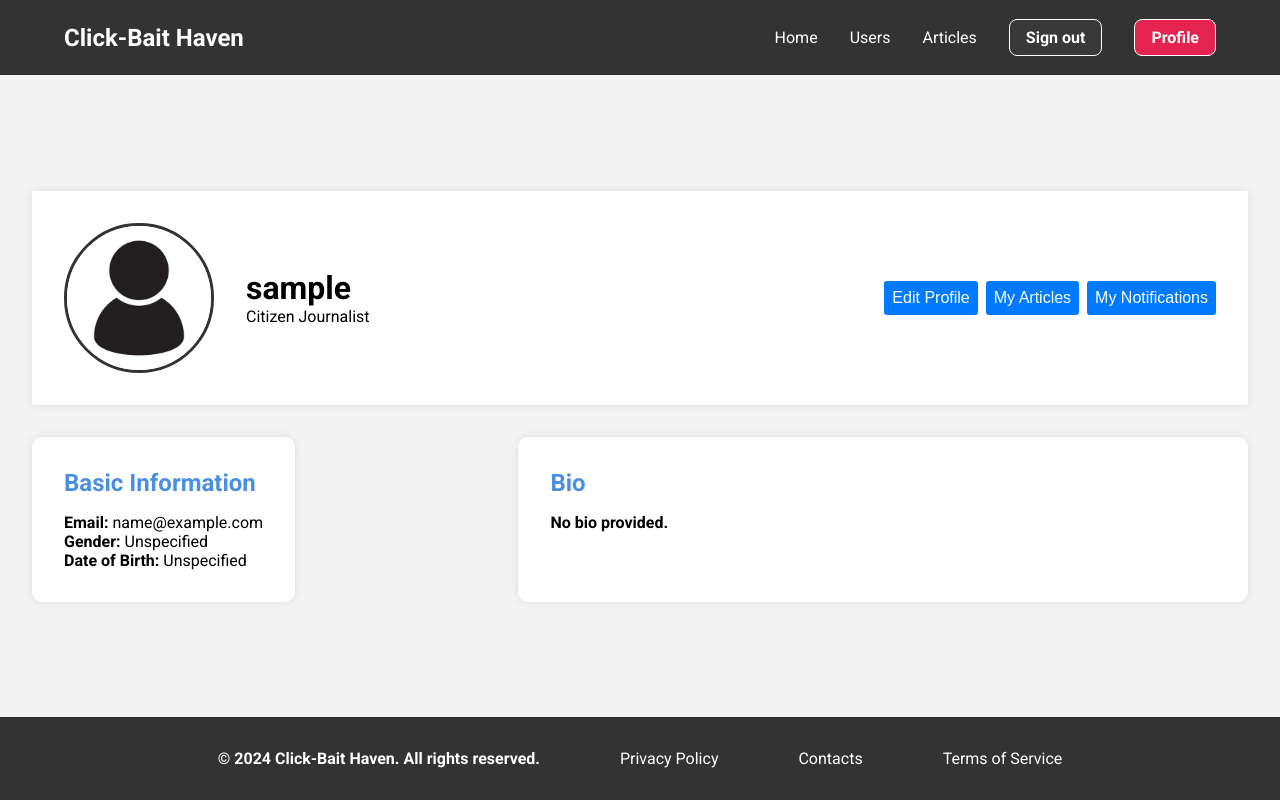
After one commit to VenomRevenge/Click-Bait-Haven, a Django app: page /profiles/1/details/ in a window 1280 px wide. The commit adds this page. Run offline with Django 4.2, Linux system fonts and the light colour scheme; the visitor is signed in with stand-in values (Sample User, id 1); data comes from the database, SQL or seed files in the repository; some web fonts are replaced.

Commit message:
feat: profile details page and functionality, also minor fix to sign-in logic to redirect you when there is a ?next= param

```diff
--- a/click_bait_haven/urls.py
+++ b/click_bait_haven/urls.py
@@ -22,4 +22,5 @@ from django.conf import settings
 urlpatterns = [
     path('admin/', admin.site.urls),
     path('', include('home.urls')),
+    path('profiles/', include('profiles.urls')),
 ] + static(settings.MEDIA_URL, document_root=settings.MEDIA_ROOT)
--- a/home/views.py
+++ b/home/views.py
@@ -4,7 +4,6 @@ from django.urls import reverse_lazy
 from django.views.generic import FormView
 from django.contrib.auth.views import LoginView
 from home.forms import RegisterForm, SignInForm
-from profiles.models import Profile
 
 
 def index(request):
@@ -35,6 +34,9 @@ class SignIn(LoginView):
     redirect_authenticated_user = True
 
     def get_redirect_url(self):
+        next_url = self.request.POST.get('next')
+        if next_url:
+            return next_url
         return reverse_lazy('index')
 
     def get_context_data(self, **kwargs):
--- /dev/null
+++ b/profiles/urls.py
@@ -0,0 +1,9 @@
+from django.urls import path, include
+from profiles.views import ProfileDetails
+
+
+urlpatterns = [
+    path('<int:pk>/', include([
+        path('details/', ProfileDetails.as_view(), name='profile_details')
+    ]))
+]
--- a/profiles/views.py
+++ b/profiles/views.py
@@ -1,3 +1,17 @@
-from django.shortcuts import render
 
-# Create your views here.
+from django.shortcuts import get_object_or_404, redirect, render
+from django.views.generic import DetailView
+from django.contrib.auth.mixins import LoginRequiredMixin
+from profiles.models import Profile
+
+class ProfileDetails(LoginRequiredMixin, DetailView):
+    model = Profile
+    template_name = 'profiles/profile.html'
+    context_object_name = 'profile'
+
+
+    def get_context_data(self, **kwargs):
+        context = super().get_context_data(**kwargs)
+
+        context['buttons'] = self.request.user.profile.pk == self.object.pk
+        return context
--- /dev/null
+++ b/static/styles/profile.css
@@ -0,0 +1,138 @@
+body {
+    background-color: #F4F4F4;
+}
+
+.site {
+    justify-content: space-between;
+    height: 100vh;
+}
+
+header {
+    position: relative;
+}
+
+main {
+    width: 100%;
+    display: flex;
+    flex-direction: column;
+    align-items: center;
+    gap: 2rem;
+}
+
+.profile-header {
+    display: flex;
+    background-color: white;
+    width:60%;
+    justify-content: space-between;
+    padding: 2rem;
+    box-shadow: 0 0 10px rgba(0, 0, 0, 0.1);
+}
+
+.profile-info {
+    display: flex;
+    justify-content: center;
+    align-items: center;
+    gap: 2rem;
+}
+
+.profile-pic {
+     max-width: 150px;
+     overflow: hidden;
+     border-radius: 50%;
+     object-fit: cover;
+     object-position: center;
+     border: 3px solid #333333;
+}
+
+
+.profile-content {
+    display: flex;
+    width: 60%;
+    justify-content: space-between;
+
+}
+
+.details-buttons {
+    display: flex;
+    align-items: center;
+    gap: 0.5rem;
+}
+
+.btn-details {
+    background-color: #007BFF;
+    color: white;
+    padding: 0.5rem;
+    border: none;
+    border-radius: 3px;
+    font-size: 1rem;
+}
+
+.btn-details:hover {
+    cursor: pointer;
+    background-color: #0056b3;
+}
+
+.details-title {
+    color: rgb(74, 144, 226);
+    margin-bottom: 1rem;
+}
+
+.basic-info {
+    background-color: white;
+    padding: 2rem;
+    border-radius: 10px;
+    box-shadow: 0 0 10px rgba(0, 0, 0, 0.1);
+}
+
+.bio {
+    background-color: white;
+    padding: 2rem;
+    min-width: 60%;
+    border-radius: 10px;
+    box-shadow: 0 0 10px rgba(0, 0, 0, 0.1);
+}
+
+.bio p {
+    max-width: 70ch;
+}
+
+
+@media screen and (max-width: 1600px) {
+    .profile-header,
+    .profile-content {
+        width: 80%;
+    }
+}
+
+@media screen and (max-width: 1300px) {
+    .profile-header,
+    .profile-content {
+        width: 95%;
+    }
+}
+
+@media screen and (max-width: 1030px) {
+
+    main {
+        padding: 2rem 0;
+    }
+
+    .profile-content {
+        flex-direction: column;
+        gap: 2rem;
+    }
+}
+
+@media screen and (max-width: 800px) {
+    .profile-header {
+        flex-direction: column;
+        gap: 3rem;
+    }
+    .details-buttons {
+        flex-direction: column;
+    }
+
+    .btn-details {
+        width: 33%
+    }
+}
--- a/templates/header.html
+++ b/templates/header.html
@@ -10,7 +10,7 @@
         <form action="{% url 'sign_out' %}" method="post" id="sign-out-form" style="display: none;">
             {% csrf_token %}
         </form>
-        <a href="" class="signup-btn">Profile</a>
+        <a href="{% url 'profile_details' user.profile.pk %}" class="signup-btn">Profile</a>
         {% else %}
         <a href="{% url 'sign_in' %}" class="login-btn">Sign in</a>
         <a href="{% url 'register' %}" class="signup-btn">Register</a>
--- a/templates/home/sign-in.html
+++ b/templates/home/sign-in.html
@@ -19,10 +19,14 @@
                     Wrong username or password!
                 </p>
                 {% endif %}
-                <form action="/sign-in/" method="post" class="register-form">
+                <form method="post" class="register-form">
 
                     {{ form }}
                     {% csrf_token %}
+
+                    {% if request.GET.next %}
+                        <input type="hidden" name="next" value="{{ request.GET.next }}">
+                    {% endif %}
 
                     <button type="submit" class="register-btn">Sign in</button>
                 </form>
--- /dev/null
+++ b/templates/profiles/profile.html
@@ -0,0 +1,68 @@
+{% extends 'base.html' %}
+{% load static %}
+
+    {% block styles %}
+    <link rel="stylesheet" href="{% static 'styles/profile.css' %}">
+    {% endblock %}
+
+        {% block content %}
+
+        <main>
+
+            <div class="profile-header">
+                <div class="profile-info">
+
+                    {% if profile.profile_picture %}
+                    <div class="profile-pic">
+                        <img src="{{ profile.profile_picture.url }}" alt="Profile Picture">
+                    </div>
+                    {% else %}
+                    <div class="profile-pic">
+                        <img src="{% static 'images/default-profile-pic.jpg' %}" alt="Profile Picture">
+                    </div>
+                    {% endif %}
+
+                    <div class="user-details">
+                        <h1 class="username">{{ profile.user.username }}</h1>
+                        <p class="role">{{ profile.role }}</p>
+                    </div>
+                </div>
+                {% if buttons %}
+                <div class="details-buttons">
+                    <button class="btn-details">Edit Profile</button>
+                    <button class="btn-details">My Articles</button>
+                    <button class="btn-details">My Notifications </button>
+                </div>
+                {% endif %}
+            </div>
+
+            <div class="profile-content">
+                <section class="basic-info">
+                    <h2 class="details-title">Basic Information</h2>
+                    <p><strong>Email:</strong> {{ profile.user.email }}</p>
+                    <p><strong>Gender:</strong> {{ profile.gender }}</p>
+                    <p><strong>Date of Birth:</strong>
+                        {% if profile.date_of_birth %}
+                         {{ profile.date_of_birth|date:"F j, Y" }}
+                        {% else %}
+                         Unspecified
+                        {% endif %}
+                        </p>
+                </section>
+
+                <section class="bio">
+                    <h2 class="details-title">Bio</h2>
+                    {% if profile.bio %}
+                    <p>{{ profile.bio }}</p>
+                    {% else %}
+                    <p><strong>No bio provided.</strong></p>
+                    {% endif %}
+                </section>
+
+            </div>
+
+
+        </main>
+
+
+        {% endblock %}
```
Also changed, not shown: static/images/default-profile-pic.jpg (added).
